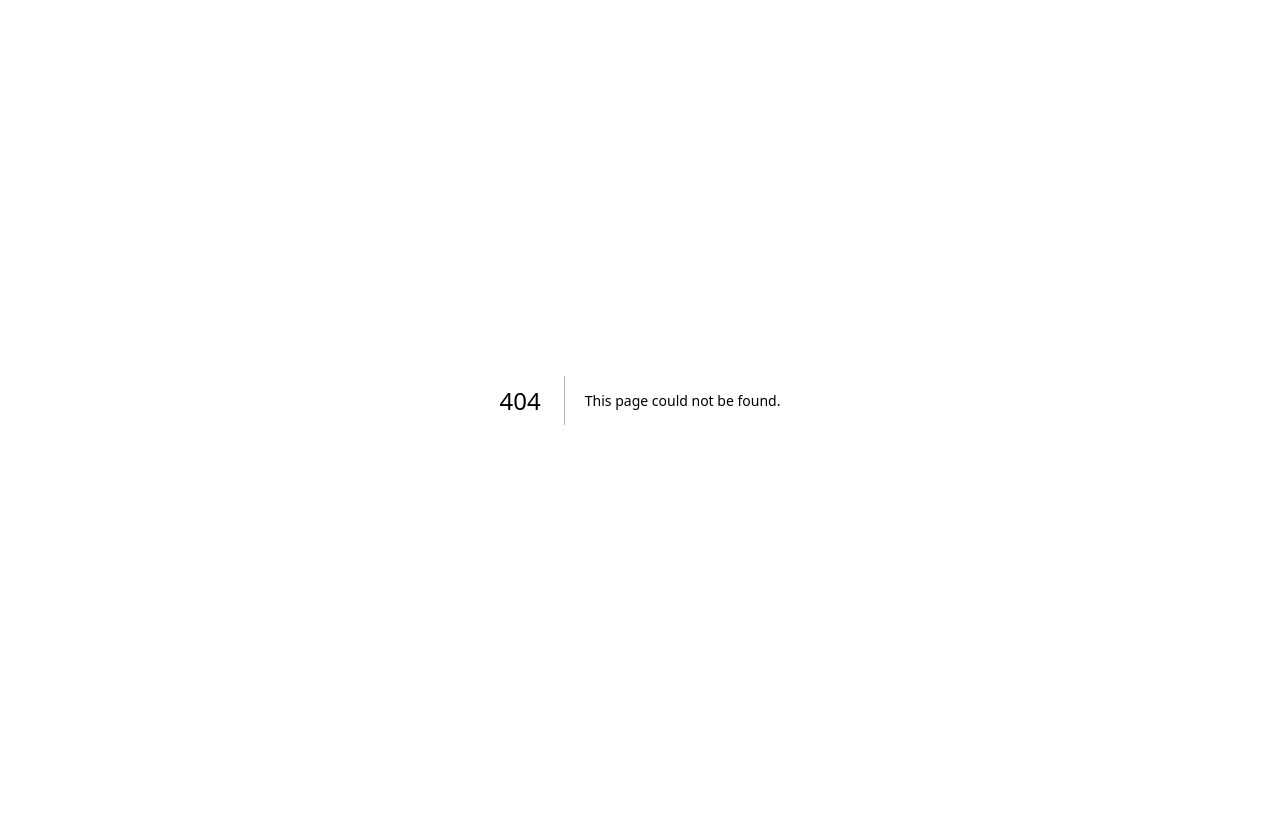
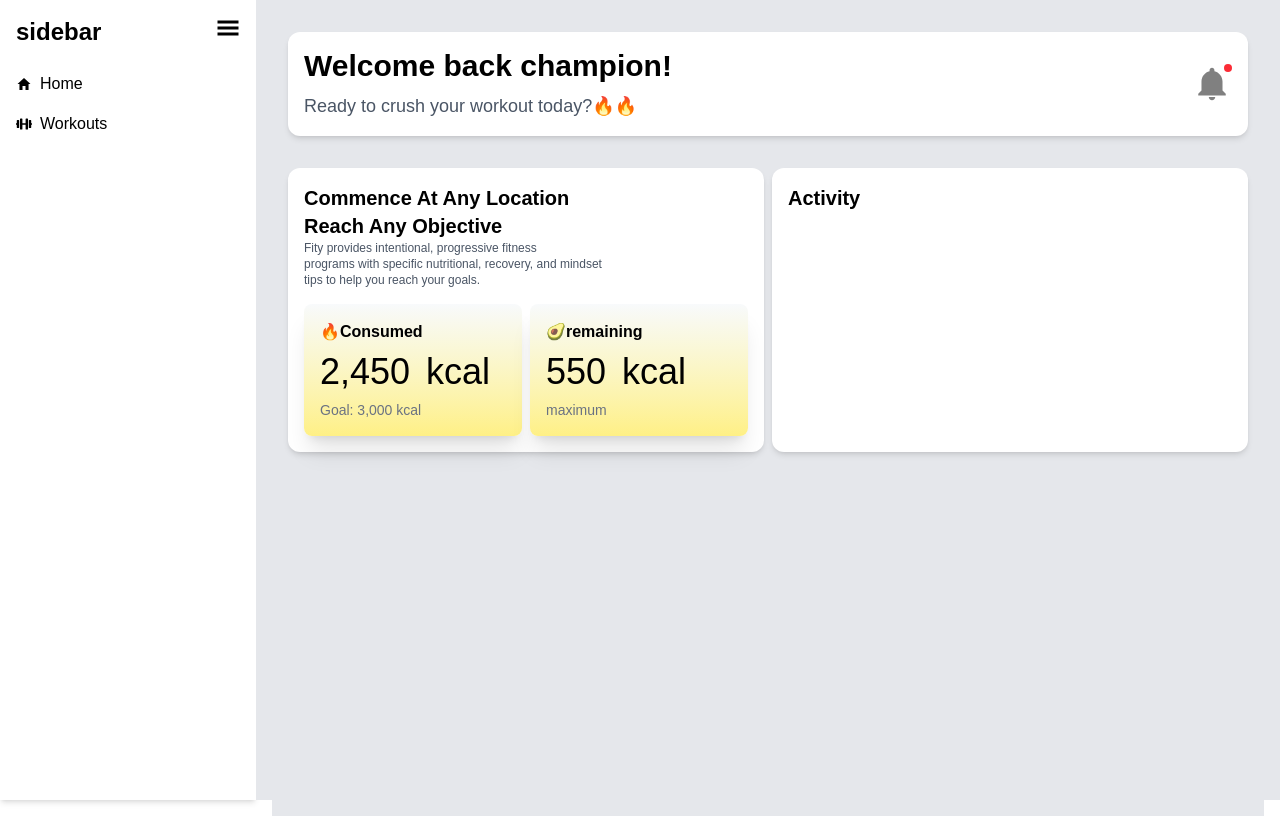
Before and after one commit to fares003/Fity, a Next.js app: page /workout/dashboard in a window 1280 px wide. Before the commit this address had no page. Built offline with nearby package versions, Linux system fonts and the light colour scheme.

Commit message:
new features added to workout/dashboard page

```diff
--- a/app/Components/Card.tsx
+++ b/app/Components/Card.tsx
@@ -13,7 +13,7 @@ interface Props {
 }
 function Card({ title,className,icon,value,unit,chart,Header,body,footer,children,...rest }: Props) {
   return (
-    <div className={`flex flex-col w-fit  text-black gap-4 p-4 border-2 border-gray-500  rounded-lg ${className}`} {...rest}>
+    <div className={`flex flex-col w-fit  text-black  p-4 border-2 border-gray-500  rounded-lg ${className}`} {...rest}>
         {title && icon && (
           <div className='flex items-center w-full justify-between'>
             <h2 className="text-lg font-semibold">{title}</h2>
--- a/app/layout.tsx
+++ b/app/layout.tsx
@@ -4,15 +4,9 @@ import { Geist, Geist_Mono } from "next/font/google";
 import "./globals.css";
 import { Anton } from "next/font/google";
 import { Bangers } from "next/font/google";
-import { a } from "motion/react-client";
-import Header from "./Components/Header";
-import { HeaderData } from "@/StaticData/HeaderData";
-import Footer from "@/sections/Footer";
-import { Main } from "next/document";
-import MainLayout from "./layouts/MainLayout";
+import ClientLayoutController from "./workout/components/ClientLayout";
+import Providers from "./provider";
 
-import { shouldShowFooter, shouldShowNavbar } from "@/Utils/LayoutOptions";
-import ClientLayoutController from "./workout/components/ClientLayout";
 const bangers = Bangers({
   subsets: ["latin"],
   weight: "400",
@@ -49,7 +43,9 @@ export default function RootLayout({
       <body
         className={`${geistSans.variable} ${geistMono.variable} ${bangers.variable} ${anton.variable} antialiased`}
       >
-       <ClientLayoutController>{children}</ClientLayoutController>
+        <Providers>
+          <ClientLayoutController>{children}</ClientLayoutController>
+        </Providers>
       </body>
     </html>
   );
--- a/app/login/components/LoginForm.tsx
+++ b/app/login/components/LoginForm.tsx
@@ -1,13 +1,19 @@
 "use client";
 import { loginValidationSchema } from "./Validator";
 import { loginInitialValues } from "./FormInitialValues";
-import { handleSubmit } from "./HandleLogin";
 import FormComponent from "./Form";
 import Link from "next/link";
 import { fieldsArray } from "./LoginFieldes";
+import { useAuthStore } from "@/store/useAuthStore";
+import api from "@/lib/axios";
 
 const LoginForm = () => {
+    const setToken = useAuthStore((state) => state.setToken);
 
+  async function handleSubmit() {
+    const res = await api.post("/api/Auth/login", { email: "test", password: "1234" });
+    setToken(res.data.token);
+  }
   return (
     <>
       <div
--- /dev/null
+++ b/app/provider.tsx
@@ -0,0 +1,14 @@
+"use client";
+
+import { QueryClient, QueryClientProvider } from "@tanstack/react-query";
+import { ReactNode, useState } from "react";
+
+export default function Providers({ children }: { children: ReactNode }) {
+  const [queryClient] = useState(() => new QueryClient());
+
+  return (
+    <QueryClientProvider client={queryClient}>
+      {children}
+    </QueryClientProvider>
+  );
+}
--- /dev/null
+++ b/app/workout/dashboard/components/Kcal.tsx
@@ -0,0 +1,44 @@
+import Card from '@/app/Components/Card'
+import React from 'react'
+
+function Kcal() {
+  return (
+    <div className='w-full gap-2 flex justify-between items-center'>
+
+        <Card Header={
+            <h1>
+                🔥Consumed
+            </h1>
+        }
+        body={
+            <div className='flex items-center gap-4'>
+                <p className='text-4xl '>2,450</p>
+                <p className='text-4xl '>kcal</p>
+            </div>
+        }
+        footer={
+            <p className='text-sm text-gray-500'>Goal: 3,000 kcal</p>
+        }
+        className='gap-2 flex-1 border-none shadow-xl bg-gradient-to-t from-yellow-200 to-slate-50'
+        />
+         <Card Header={
+            <h1>
+                🥑remaining
+            </h1>
+        }
+        body={
+            <div className='flex items-center gap-4'>
+                <p className='text-4xl '>550</p>
+                <p className='text-4xl '>kcal</p>
+            </div>
+        }
+        footer={
+            <p className='text-sm text-gray-500'>maximum</p>
+        }
+        className='gap-2 flex-1 border-none shadow-xl bg-gradient-to-t from-yellow-200 to-slate-50'
+        />
+    </div>
+  )
+}
+
+export default Kcal
--- /dev/null
+++ b/app/workout/dashboard/page.tsx
@@ -0,0 +1,35 @@
+import React from "react";
+import WelcomeBar from "../components/WelcomeBar";
+import Kcal from "./components/Kcal";
+const childrenStyle="p-4 rounded-xl flex flex-col gap-4 bg-white shadow-md text-black flex-1"
+function page() {
+  return (
+    <div className="min-h-screen bg-gray-200   p-4 ">
+      <WelcomeBar
+        mainTitle="Welcome back champion! "
+        subTitle="Ready to crush your workout today?🔥🔥"
+      />
+ <div className="flex justify-between w-full gap-2">
+  <div className={childrenStyle}>
+    <h1>
+        <p className="text-xl  font-bold capitalize">
+        commence at any location <br/> Reach any objective
+        </p>
+        <p className="text-xs font-normal text-gray-600">
+            Fity provides intentional, progressive fitness <br /> programs with specific nutritional, recovery, and mindset <br /> tips to help you reach your goals.
+        </p>
+    </h1>
+    <Kcal />
+  </div>
+  <div className={childrenStyle}>
+         <p className="text-xl font-bold mb-4 capitalize">
+        Activity
+        </p>
+  </div>
+</div>
+
+    </div>
+  );
+}
+
+export default page;
--- a/app/workout/layout.tsx
+++ b/app/workout/layout.tsx
@@ -3,6 +3,7 @@ import React from 'react'
 import { IoMdHome } from "react-icons/io";
 import { FaDumbbell } from "react-icons/fa";
 import { Sidebar } from './components/SideBar';
+
 const sidebarItems = [
   { label: 'Home', href: '/', icon: <IoMdHome /> },
   { label: 'Workouts', href: '/workout', icon: <FaDumbbell /> },
@@ -20,7 +21,8 @@ export default function workoutLayout({children}: {children: React.ReactNode}) {
         <Sidebar items={sidebarItems} open={open} setOpen={setOpen} />
       </div>
 
-      <div className="flex-1 transition-all duration-300">
+      <div className="flex-1 transition-all h-screen bg-gray-200  p-4 duration-300">
+
         {children}
       </div>
     </div>
--- a/app/workout/page.tsx
+++ b/app/workout/page.tsx
@@ -6,7 +6,6 @@ function page() {
   return (
     <div className='h-screen bg-gray-200  p-4 '>
         <WelcomeBar mainTitle='Welcome back champion! ' subTitle='Ready to crush your workout today?🔥🔥'/>
-        <Card className='p-12 bg-white' body={<div className='font-bold text-xl'>Add Workout</div>}/>
     </div>
   )
 }
--- /dev/null
+++ b/lib/axios.ts
@@ -0,0 +1,8 @@
+import axios from "axios";
+
+const api = axios.create({
+  baseURL: "https://fitnessgym.runasp.net", // your API base URL
+  withCredentials: false, // if you need cookies
+});
+
+export default api;
--- a/package.json
+++ b/package.json
@@ -18,6 +18,8 @@
     "@fontsource/roboto": "^5.2.6",
     "@mui/material": "^7.3.1",
     "@mui/styled-engine-sc": "^7.3.1",
+    "@tanstack/react-query": "^5.90.1",
+    "axios": "^1.12.2",
     "bootstrap": "^5.3.8",
     "formik": "^2.4.6",
     "motion": "^12.23.12",
--- /dev/null
+++ b/store/useAuthStore.ts
@@ -0,0 +1,11 @@
+import { create } from "zustand";
+
+type AuthState = {
+  token: string | null;
+  setToken: (token: string | null) => void;
+};
+
+export const useAuthStore = create<AuthState>((set) => ({
+  token: null,
+  setToken: (token) => set({ token }),
+}));
```
Also changed, not shown: 1 other file (tests, documents, lock files or other folders).
